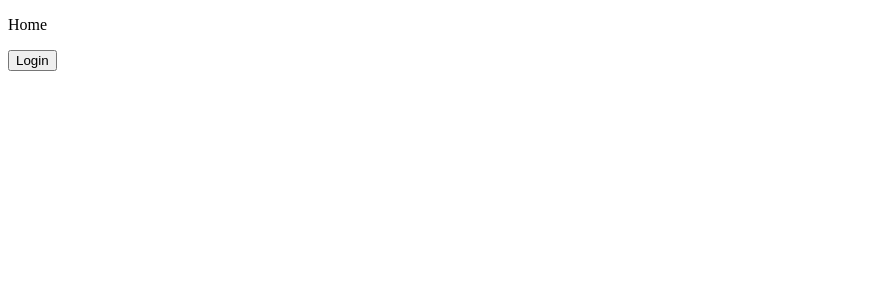
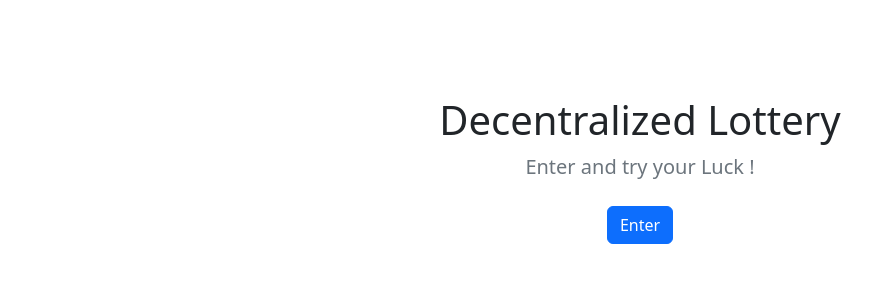
Before and after one commit to JakubKub13/Lottery_Encode_HW_FE, an Angular app: page / in a window 1280 px wide. Shown: the top 300 px of the page, without its empty margins (0-896 px from the left). Built offline with nearby package versions, Linux system fonts and the light colour scheme.

Commit message:
Adding bootstrap

```diff
--- a/angular.json
+++ b/angular.json
@@ -28,9 +28,13 @@
               "src/assets"
             ],
             "styles": [
+              "node_modules/bootstrap/scss/bootstrap.scss",
+              "node_modules/bootstrap-icons/font/bootstrap-icons.css",
               "src/styles.scss"
             ],
-            "scripts": []
+            "scripts": [
+              "node_modules/bootstrap/dist/js/bootstrap.bundle.min.js"
+            ]
           },
           "configurations": {
             "production": {
--- a/package.json
+++ b/package.json
@@ -18,6 +18,10 @@
     "@angular/platform-browser": "^14.2.0",
     "@angular/platform-browser-dynamic": "^14.2.0",
     "@angular/router": "^14.2.0",
+    "@ng-bootstrap/ng-bootstrap": "^13.1.0",
+    "@popperjs/core": "^2.11.6",
+    "bootstrap": "^5.2.2",
+    "bootstrap-icons": "^1.9.1",
     "ethers": "^5.7.2",
     "rxjs": "~7.5.0",
     "tslib": "^2.3.0",
--- a/src/app/app.module.ts
+++ b/src/app/app.module.ts
@@ -1,6 +1,6 @@
 import { NgModule } from '@angular/core';
 import { BrowserModule } from '@angular/platform-browser';
-
+import { NgbModule } from '@ng-bootstrap/ng-bootstrap';
 import { AppRoutingModule } from './app-routing.module';
 import { AppComponent } from './app.component';
 import { DashboardComponent } from './dashboard/dashboard.component';
@@ -14,7 +14,8 @@ import { HomeComponent } from './home/home.component';
   ],
   imports: [
     BrowserModule,
-    AppRoutingModule
+    AppRoutingModule,
+    NgbModule,
   ],
   providers: [],
   bootstrap: [AppComponent]
--- a/src/app/dashboard/dashboard.component.html
+++ b/src/app/dashboard/dashboard.component.html
@@ -1,4 +1,14 @@
-<div>
-    <p>Your Wallet address is:  {{ walletAddress }}</p>
-    <p>Your Wallet balance is:  {{ etherBalance }} ETH</p>
+<div class="container px-4 py-5" id="featured-3">
+    <h2 class="pb-2 border-bottom">Dashboard info</h2>
+
+    <div class="row g-4 py-5 row-cols-1 row-cols-lg-3">
+        <div class="feature col">
+          <h3 class="fs-2">Connected wallet</h3>
+          <p>Your wallet address is: {{ walletAddress }}</p>
+        </div>
+        <div class="feature col">
+            <h3 class="fs-2">Balance of Wallet</h3>
+            <p>Your wallet balance is: {{ etherBalance }} ETH</p>
+         </div>
+    </div>
 </div>
--- a/src/app/home/home.component.html
+++ b/src/app/home/home.component.html
@@ -1,5 +1,13 @@
-
-<div>
-    <p>Home</p>
-    <button routerLink="/dashboard">Login</button>
-</div>
+<main>
+    <section class="py-5 text-center container">
+      <div class="row py-lg-5">
+        <div class="col-lg-6 col-md-8 mx-auto">
+          <h1 class="fw-light">Decentralized Lottery</h1>
+          <p class="lead text-muted">Enter and try your Luck !</p>
+          <p>
+            <button routerLink="/dashboard" class="btn btn-primary my-2">Enter</button>
+          </p>
+        </div>
+      </div>
+    </section>
+</main>
```
Also changed, not shown: 1 other file (tests, documents, lock files or other folders).
